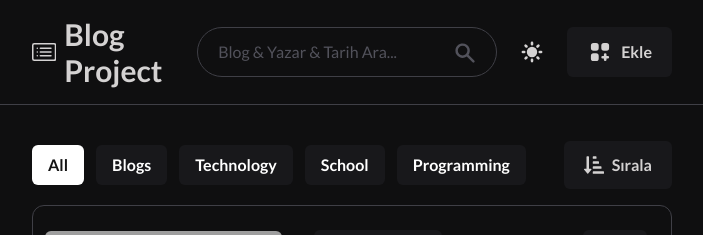
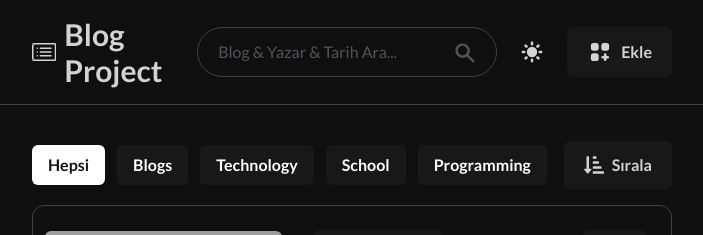
Before and after one commit to ozmberkan/blog-project-new, a React (Vite) app: page / in a window 1280 px wide. Shown: the top 235 px of the page, without its empty margins (288-991 px from the left). Built offline with nearby package versions, Linux system fonts and the light colour scheme; grey boxes are pictures that could not be loaded; what tailwindcss-animated would draw is missing.

Commit message:
scrollbar added & delete blog added

```diff
--- a/src/App.jsx
+++ b/src/App.jsx
@@ -3,6 +3,8 @@ import Main from "./components/Main/Main";
 import Navbar from "./components/Navbar/Navbar";
 import FlexContainer from "./containers/FlexContainer";
 import { blogData } from "~/data/blogData";
+import "react-toastify/dist/ReactToastify.css";
+import { ToastContainer } from "react-toastify";
 
 const App = () => {
   const [selectedCategory, setSelectedCategory] = useState("All");
@@ -11,6 +13,7 @@ const App = () => {
 
   return (
     <FlexContainer>
+      <ToastContainer autoClose={1000} />
       <Navbar
         search={search}
         setSearch={setSearch}
@@ -22,6 +25,7 @@ const App = () => {
         setSelectedCategory={setSelectedCategory}
         data={data}
         search={search}
+        setData={setData}
       />
     </FlexContainer>
   );
--- a/src/components/BlogItem/BlogItem.jsx
+++ b/src/components/BlogItem/BlogItem.jsx
@@ -1,15 +1,27 @@
 import React from "react";
 import { RiDeleteBin6Line } from "react-icons/ri";
 import { MdEditNote } from "react-icons/md";
-import { nanoid } from "nanoid";
+import { toast } from "react-toastify";
 
-const BlogItem = ({ blog }) => {
+const BlogItem = ({ blog, data, setData }) => {
   const { blogImg, category, id, authorImg, authorName, date, title, content } =
     blog;
+
+  const deleteBlog = (id) => {
+    const deletedBlog = data.filter((blog) => blog.id != id);
+    setData(deletedBlog);
+    toast.success("Blog Başarıyla Silindi.");
+  };
+
   return (
-    <div className="w-full border rounded-xl transition-all duration-500 dark:border-zinc-300 border-zinc-700 dark:bg-white  p-3 gap-x-5 flex items-center">
+    <>
+      <div className="w-full  border rounded-xl transition-all duration-500 dark:border-zinc-300 border-zinc-700 dark:bg-white  p-3 gap-x-5 flex items-center">
         <div className="w-[40%]">
-        <img src={blogImg} alt="Blog" className="rounded-md h-[275px] w-full" />
+          <img
+            src={blogImg}
+            alt="Blog"
+            className="rounded-md h-[275px] w-full"
+          />
         </div>
         <div className="w-[60%] font-lato text-[#d4d2d2] dark:text-[#141414]  p-3 flex flex-col gap-y-4">
           <div className="flex gap-x-3 justify-between">
@@ -30,7 +42,10 @@ const BlogItem = ({ blog }) => {
           <h1 className="text-3xl ">{title}</h1>
           <p className="text-sm leading-5">{content}</p>
           <div className="w-full flex gap-x-3 ">
-          <button className="bg-zinc-900 dark:text-[#141414]  dark:hover:bg-[#dbdbdb] dark:bg-[#f1f1f1] flex items-center gap-x-2  hover:bg-zinc-800 transition-colors duration-500  px-4 py-2 rounded-md">
+            <button
+              onClick={() => deleteBlog(id)}
+              className="bg-zinc-900 dark:text-[#141414]  dark:hover:bg-[#dbdbdb] dark:bg-[#f1f1f1] flex items-center gap-x-2  hover:bg-zinc-800 transition-colors duration-500  px-4 py-2 rounded-md"
+            >
               <RiDeleteBin6Line size={20} />
               Sil
             </button>
@@ -41,6 +56,7 @@ const BlogItem = ({ blog }) => {
           </div>
         </div>
       </div>
+    </>
   );
 };
 
--- a/src/components/BlogList/BlogList.jsx
+++ b/src/components/BlogList/BlogList.jsx
@@ -2,14 +2,20 @@ import React from "react";
 import BlogItem from "../BlogItem/BlogItem";
 import { useAutoAnimate } from "@formkit/auto-animate/react";
 
-const BlogList = ({ filteredData }) => {
+const BlogList = ({ filteredData, setData, data }) => {
   const [animationParent] = useAutoAnimate();
 
   return (
-    <div className="w-full   flex flex-col  gap-y-12" ref={animationParent}>
-      {filteredData.map((blog) => (
-        <BlogItem key={blog.id} blog={blog} />
-      ))}
+    <div className="w-full  flex flex-col   gap-y-12" ref={animationParent}>
+      {filteredData.length > 0 ? (
+        filteredData.map((blog) => (
+          <BlogItem setData={setData} data={data} key={blog.id} blog={blog} />
+        ))
+      ) : (
+        <span className="bg-red-500 py-2 px-3 rounded-md text-red-200 dark:text-red-500 dark:bg-red-200 font-lato text-sm ">
+          Veritabanında herhangi bir blog bulunmamaktadır!
+        </span>
+      )}
     </div>
   );
 };
--- a/src/components/Filter/Filter.jsx
+++ b/src/components/Filter/Filter.jsx
@@ -9,28 +9,29 @@ const Filter = (props) => {
       <div className="w-full flex justify-start items-center gap-x-3 font-lato font-bold transition-all duration-500">
         <button
           onClick={() => setSelectedCategory("All")}
-          className={`px-4 py-2 rounded-md bg-[#fff] text-[#141414]  dark:bg-[#000] dark:text-[#fff] ${
+          className={`px-4 py-2 rounded-md ${
             selectedCategory === "All"
               ? "bg-[#fff] text-[#141414] dark:bg-[#000] dark:text-[#fff]"
               : "bg-[#141414] text-[#fff] dark:bg-[#e9e9e9] dark:text-[#0c0c0c]"
-          }`}
+          } transition-all duration-500`}
         >
-          All
+          Hepsi
         </button>
         {categories.map((button, key) => (
           <button
             key={key}
             onClick={() => setSelectedCategory(button.category)}
-            className={`   px-4 py-2 bg-[#18181B] rounded-md dark:bg-[#F1F1F1] dark:text-[#141414]  ${
-              selectedCategory == button.category
-                ? "dark:bg-[#000] dark:text-white bg-white text-black hover:opacity-"
-                : ""
-            }`}
+            className={`px-4 py-2 rounded-md ${
+              selectedCategory === button.category
+                ? "bg-[#fff] text-[#141414] dark:bg-[#000] dark:text-[#fff]"
+                : "bg-[#18181B] text-[#fff] dark:bg-[#F1F1F1] dark:text-[#141414]"
+            } transition-all duration-500`}
           >
             {button.category}
           </button>
         ))}
       </div>
+
       <Menu>
         <MenuButton className="py-3 hover:bg-zinc-800 px-5 cursor-pointer text-[#d4d2d2] dark:text-[#141414] dark:bg-[#f1f1f1] group transition-all duration-500 bg-zinc-900 rounded-md flex">
           <div className="flex items-center justify-center gap-x-2">
--- a/src/components/Main/Main.jsx
+++ b/src/components/Main/Main.jsx
@@ -3,7 +3,13 @@ import Filter from "../Filter/Filter";
 import BlogList from "../BlogList/BlogList";
 import { categories } from "~/data/blogData";
 
-const Main = ({ selectedCategory, setSelectedCategory, data, search }) => {
+const Main = ({
+  selectedCategory,
+  setSelectedCategory,
+  data,
+  search,
+  setData,
+}) => {
   const filteredData = data.filter((item) => {
     const matchesCategory =
       selectedCategory === "All" || item.category === selectedCategory;
@@ -13,13 +19,13 @@ const Main = ({ selectedCategory, setSelectedCategory, data, search }) => {
     return matchesCategory && matchesSearch;
   });
   return (
-    <div className="w-full bg-[#0F0F10] dark:bg-[#fdfdfd] transition-all duration-500 py-5 px-80">
+    <div className="w-full h-svh bg-[#0F0F10] dark:bg-[#fdfdfd] transition-all duration-500 py-5 px-80">
       <Filter
         selectedCategory={selectedCategory}
         setSelectedCategory={setSelectedCategory}
         categories={categories}
       />
-      <BlogList filteredData={filteredData} />
+      <BlogList filteredData={filteredData} data={data} setData={setData} />
     </div>
   );
 };
--- a/src/components/Modal/Modal.jsx
+++ b/src/components/Modal/Modal.jsx
@@ -4,7 +4,6 @@ import { GrFormClose } from "react-icons/gr";
 import { MdFormatListBulletedAdd } from "react-icons/md";
 import { useState } from "react";
 import { ToastContainer, toast } from "react-toastify";
-import "react-toastify/dist/ReactToastify.css";
 
 function Modal({ setIsShowModal, setData, data }) {
   const [newBlog, setNewBlog] = useState({
@@ -43,7 +42,6 @@ function Modal({ setIsShowModal, setData, data }) {
 
   return createPortal(
     <>
-      <ToastContainer autoClose={1000} />
       <div className="fixed inset-0 flex items-center justify-center z-50">
         <div className="bg-zinc-950 border-2 border-zinc-800 dark:border-zinc-400 dark:bg-[#fff]  rounded-2xl shadow-lg p-6 max-w-2xl w-full relative z-50">
           <div className="flex w-full gap-y-2 flex-col mb-5">
--- a/src/index.css
+++ b/src/index.css
@@ -3,5 +3,37 @@
 @tailwind utilities;
 
 body {
-    @apply bg-[#0F0F10] dark:bg-[#fdfdfd]
+    @apply bg-[#0F0F10] dark:bg-[#fdfdfd] scroll-smooth
 }
+::-webkit-scrollbar {
+  width: 6px;
+  height: 6px;
+}
+::-webkit-scrollbar-button {
+  width: 0px;
+  height: 0px;
+}
+::-webkit-scrollbar-thumb {
+  background: #1c1c1c;
+  border: 62px none #ffffff;
+  border-radius: 50px;
+}
+::-webkit-scrollbar-thumb:hover {
+  background: #000000;
+}
+::-webkit-scrollbar-thumb:active {
+  background: #000000;
+}
+::-webkit-scrollbar-track {
+  background: #2b2b2b;
+  border: 51px none #ffffff;
+}
+::-webkit-scrollbar-track:hover {
+  background: #383838;
+}
+::-webkit-scrollbar-track:active {
+  background: #333333;
+}
+::-webkit-scrollbar-corner {
+  background: transparent;
+}
```
Lines whose indentation alone changed are shown as unchanged.
